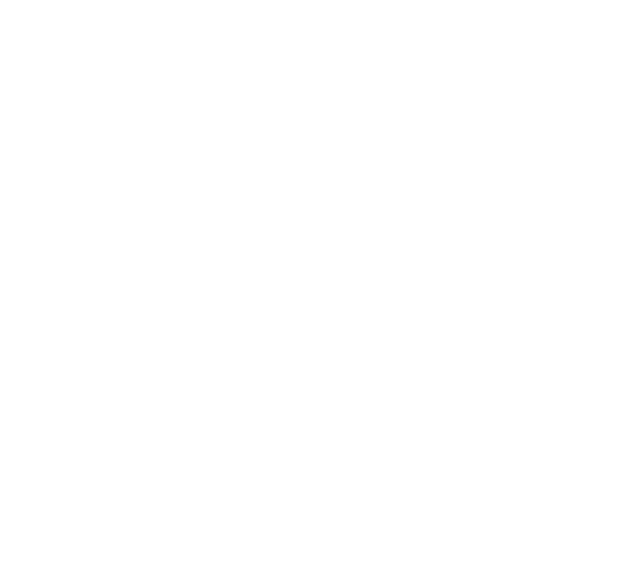
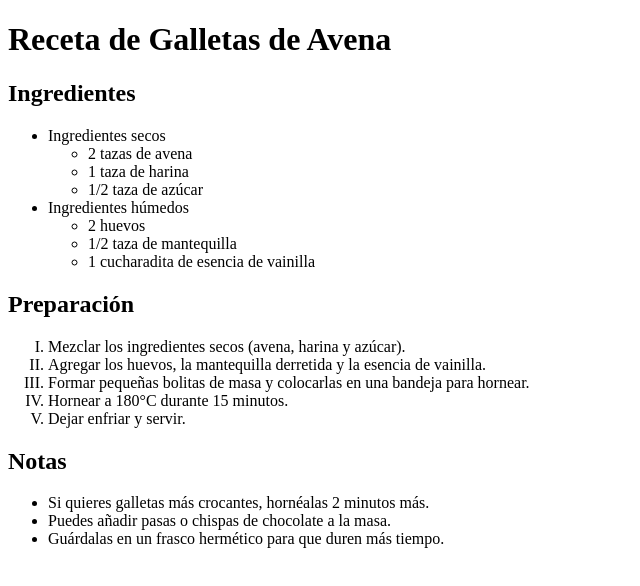
Before and after one commit to Smora1110/Receta2_SebastianMora_J3, a plain HTML site: page index.html in a window 1280 px wide. Shown: the whole page, without its empty margins (0-640 px from the left). Drawn offline with Linux system fonts and the light colour scheme.

Commit message:
feat: :sparkles: codigo de recetas

```diff
--- a/index.html
+++ b/index.html
@@ -1,11 +1,52 @@
 <!DOCTYPE html>
-<html lang="en">
-<head>
-    <meta charset="UTF-8">
-    <meta name="viewport" content="width=device-width, initial-scale=1.0">
-    <title>Document</title>
-</head>
-<body>
+<html lang="es">
+  <head>
+    <meta charset="utf-8" />
+    <title>Receta de Galletas</title>
 
-</body>
+  </head>
+  <body>
+    <h1>Receta de Galletas de Avena</h1>
+
+    <h2>Ingredientes</h2>
+    <ul class="ingredientes">
+      <li>
+        Ingredientes secos
+        <ul class="sub-ingredientes">
+          <li>2 tazas de avena</li>
+          <li>1 taza de harina</li>
+          <li>1/2 taza de azúcar</li>
+        </ul>
+      </li>
+      <li>
+        Ingredientes húmedos
+        <ul class="sub-ingredientes">
+          <li>2 huevos</li>
+          <li>1/2 taza de mantequilla</li>
+          <li>1 cucharadita de esencia de vainilla</li>
+        </ul>
+      </li>
+    </ul>
+
+    <h2>Preparación</h2>
+    <ol type="I">
+      <li>Mezclar los ingredientes secos (avena, harina y azúcar).</li>
+      <li>
+        Agregar los huevos, la mantequilla derretida y la esencia de vainilla.
+      </li>
+      <li>
+        Formar pequeñas bolitas de masa y colocarlas en una bandeja para
+        hornear.
+      </li>
+      <li>Hornear a 180°C durante 15 minutos.</li>
+      <li>Dejar enfriar y servir.</li>
+    </ol>
+
+    <h2>Notas</h2>
+    <ul class="notas">
+      <li>Si quieres galletas más crocantes, hornéalas 2 minutos más.</li>
+      <li>Puedes añadir pasas o chispas de chocolate a la masa.</li>
+      <li>Guárdalas en un frasco hermético para que duren más tiempo.</li>
+    </ul>
+  </body>
 </html>
```
